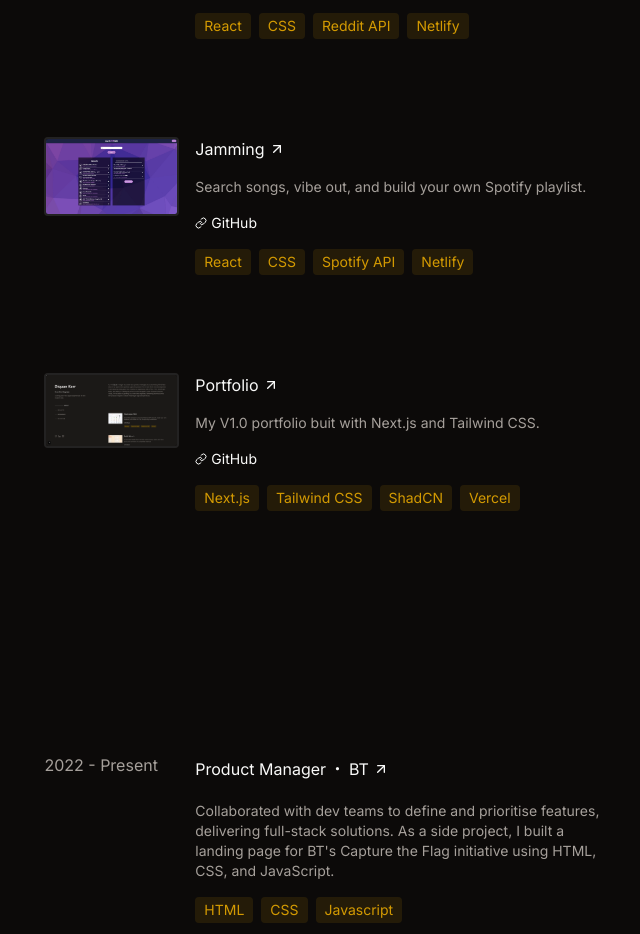
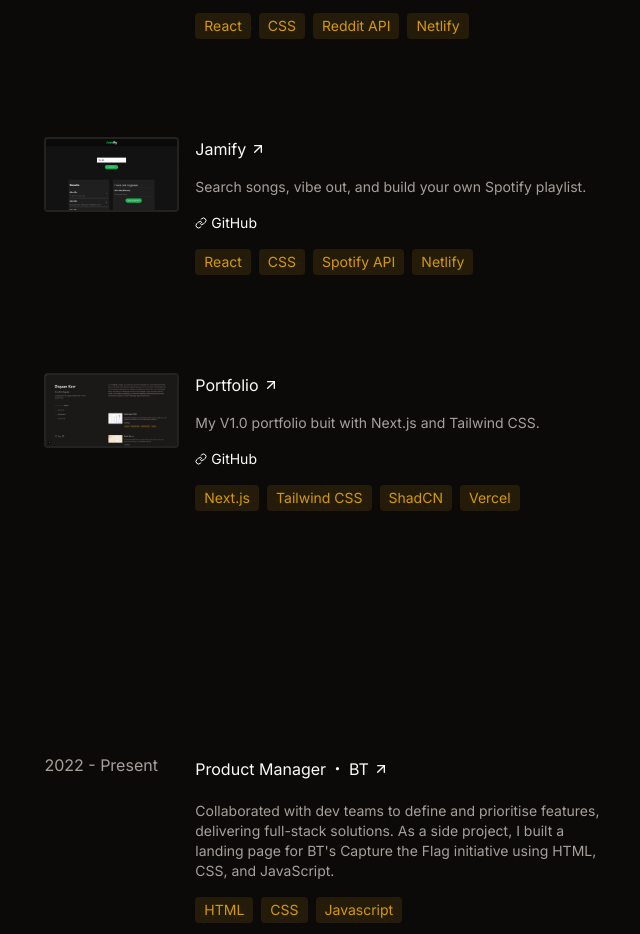
Before and after one commit to DeeKayMA/portfolio-v1, a Next.js app: page / in a window 1280 px wide. Shown: the part 780-1714 px from the top of the page, without its empty margins (567-1207 px from the left). Built offline with nearby package versions, Linux system fonts and the light colour scheme.

Commit message:
Replace Jamming name with Jamify and updated image

```diff
--- a/src/app/page.tsx
+++ b/src/app/page.tsx
@@ -92,14 +92,14 @@
           {/* Jamming Project */}
           <li className={projectListItem}>
             <ProjectCard
-            name="Jamming"
+            name="Jamify"
             description="Search songs, vibe out, and build your own Spotify playlist."
             links={{
               // "Live": "https://github.com/DeeKayMA/jamming",
               "GitHub": "https://github.com/DeeKayMA/jamming"
             }}
             tools={["React", "CSS", "Spotify API", "Netlify"]}
-            img="/images/Jamming Placeholder.jpg"
+            img="/images/Jamify.png"
           />
           </li>
           {/* Portfolio V1 Project */}
```
Also changed, not shown: public/images/Jamify.png (added).
